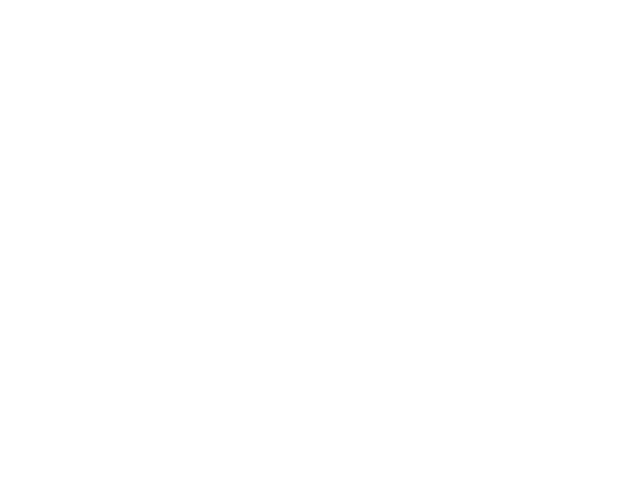
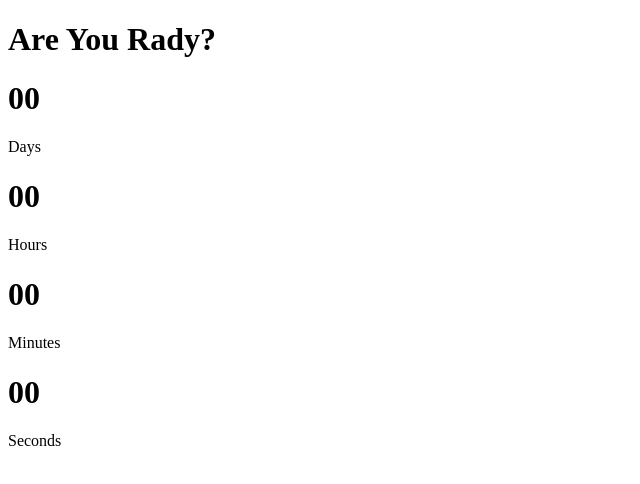
Before and after one commit to Zeynab-jalalian/Count-Down, a plain HTML site: page index.html in a window 1280 px wide. Shown: the whole page, without its empty margins (0-640 px from the left). Drawn offline with Linux system fonts and the light colour scheme.

Commit message:
html code

```diff
--- a/index.html
+++ b/index.html
@@ -9,6 +9,27 @@
 </head>
 <body>
 
+    <div class="wrapper">
+        <h1>Are You Rady?</h1>
+        <div class="timer">
+            <div class="sub-timer">
+                <h1 id="day" class="digit">00</h1>
+                <p class="name">Days</p>
+            </div>
+             <div class="sub-timer">
+                <h1 id="hour" class="digit">00</h1>
+                <p class="name">Hours</p>
+            </div>
+             <div class="sub-timer">
+                <h1 id="minute" class="digit">00</h1>
+                <p class="name">Minutes</p>
+            </div>
+             <div class="sub-timer">
+                <h1 id="second" class="digit">00</h1>
+                <p class="name">Seconds</p>
+            </div>
+        </div>
+    </div>
 
 
     <script src="script.js"></script>
```
